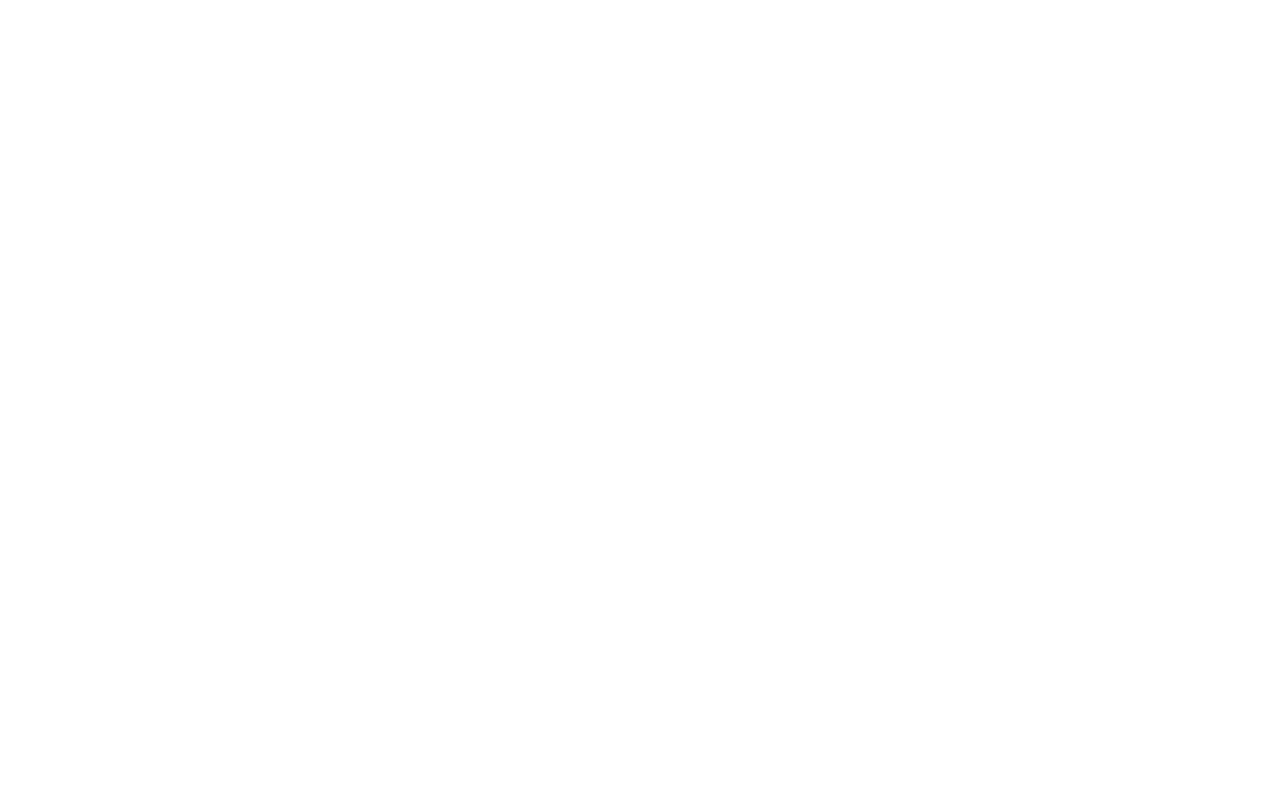
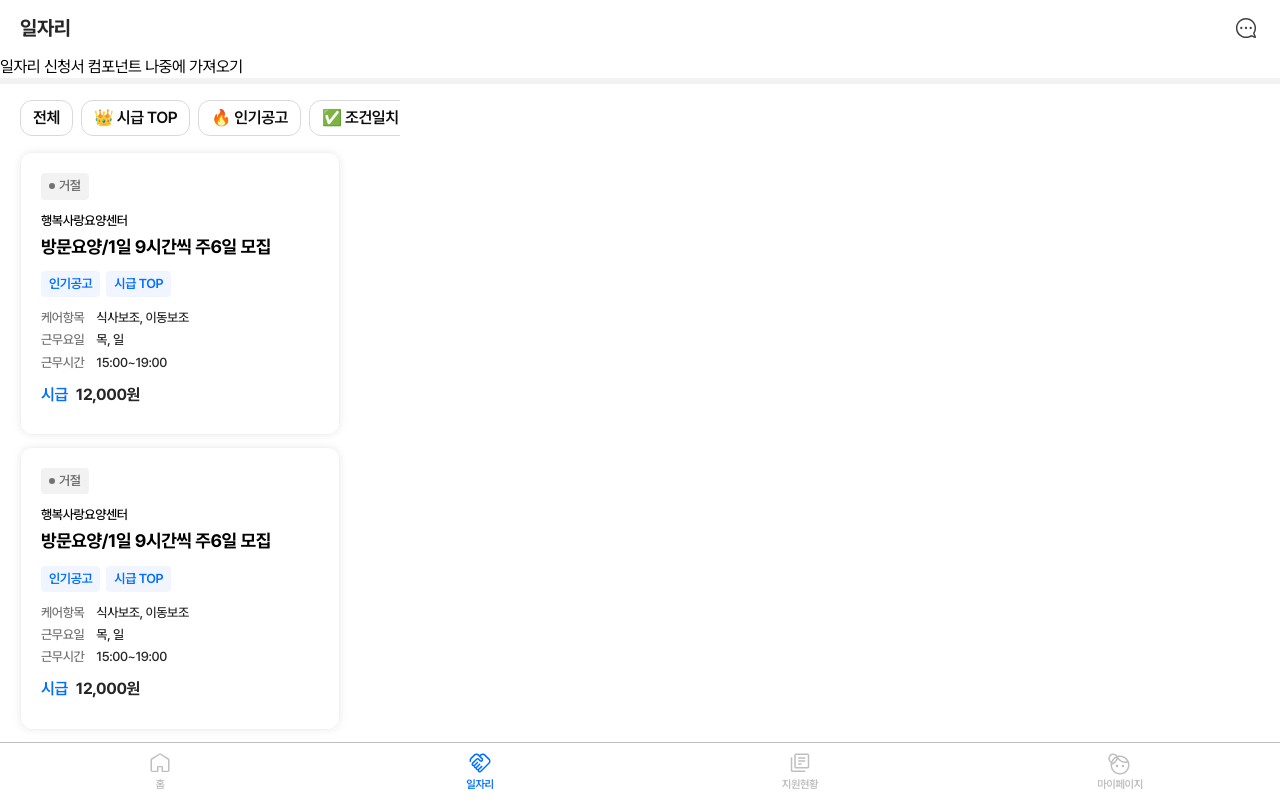
Before and after one commit to Early-Us/BeCareful-Client, a React (Vite) app: page /work in a window 1280 px wide. Before the commit this address had no page. Built offline with nearby package versions, Linux system fonts and the light colour scheme.

Commit message:
feat: 일자리 페이지 퍼블리싱

```diff
--- a/src/App.tsx
+++ b/src/App.tsx
@@ -6,6 +6,7 @@
 import { SignUpPage } from '@/page/SignUp/SignUpPage';
 import SignUpForm from '@/page/SignUp/SignUpForm';
 import { WorkDetailPage } from '@/page/Works/WorkDetailPage';
+import { WorkMainPage } from '@/page/Works/WorkMainPage';
 
 function App() {
   return (
@@ -20,6 +21,7 @@
       <Route path="/signup" element={<SignUpPage />} />
       <Route path="/signup/caregiver" element={<SignUpForm />} />
 
+      <Route path="/work" element={<WorkMainPage />} />
       <Route path="/work/workdetail" element={<WorkDetailPage />} />
     </Routes>
   );
--- /dev/null
+++ b/src/components/Works/WorkMain/WorkFilterContet.tsx
@@ -0,0 +1,28 @@
+import { WorkMainFilterTag } from '@/components/Works/WorkMain/WorkMainFilterTag';
+import { styled } from 'styled-components';
+
+export const WorkFilterContent = () => {
+  return (
+    <FilterContainer>
+      <WorkMainFilterTag selected={false}>전체</WorkMainFilterTag>
+      <WorkMainFilterTag selected={false}>👑 시급 TOP</WorkMainFilterTag>
+      <WorkMainFilterTag selected={false}>🔥 인기공고</WorkMainFilterTag>
+      <WorkMainFilterTag selected={false}>✅ 조건일치</WorkMainFilterTag>
+    </FilterContainer>
+  );
+};
+
+const FilterContainer = styled.div`
+  display: flex;
+  width: 360px;
+  padding: 0 20px;
+  flex-direction: row;
+  align-items: flex-start;
+  gap: 8px;
+  overflow-x: auto;
+  white-space: nowrap;
+  ::-webkit-scrollbar {
+    width: 0px;
+    display: none;
+  }
+`;
--- /dev/null
+++ b/src/components/Works/WorkMain/WorkMainFilterTag.tsx
@@ -0,0 +1,55 @@
+import React, { useState } from 'react';
+import { styled } from 'styled-components';
+
+interface FilterProps {
+  children: React.ReactNode;
+  selected?: boolean;
+}
+
+export const WorkMainFilterTag = ({ children, selected }: FilterProps) => {
+  const [isSelected, setIsSelected] = useState(selected || false);
+
+  const handleClick = () => {
+    setIsSelected((prev) => !prev);
+  };
+
+  return (
+    <MainContainer>
+      <FilterContainer isSelected={isSelected} onClick={handleClick}>
+        {children}
+      </FilterContainer>
+    </MainContainer>
+  );
+};
+
+const FilterContainer = styled.div<{ isSelected: boolean }>`
+  display: inline-flex;
+  height: 36px;
+  padding: 8px 12px;
+  box-sizing: border-box;
+  justify-content: center;
+  align-items: center;
+
+  border-radius: 12px;
+  border: 1px solid
+    ${({ theme, isSelected }) =>
+      isSelected ? theme.colors.mainBlue : theme.colors.gray100};
+
+  font-size: ${({ theme }) => theme.typography.fontSize.title5};
+  font-weight: ${({ theme }) => theme.typography.fontWeight.semibold};
+
+  color: ${({ theme, isSelected }) =>
+    isSelected ? theme.colors.mainBlue : theme.colors.gray900};
+  background-color: ${({ isSelected, theme }) =>
+    isSelected ? theme.colors.subBlue : theme.colors.white};
+  white-space: nowrap;
+`;
+
+const MainContainer = styled.div`
+  display: flex;
+  padding: 16px 0px;
+  flex-direction: column;
+  justify-content: center;
+  align-items: flex-start;
+  gap: 8px;
+`;
--- /dev/null
+++ b/src/components/Works/WorkMain/WorkMainHeader.tsx
@@ -0,0 +1,22 @@
+import { ReactComponent as MessageIcon } from '@/assets/icons/works/MessageIcon.svg';
+import { styled } from 'styled-components';
+
+export const WorkMainHeader = () => {
+  return (
+    <HeaderContainer>
+      일자리
+      <MessageIcon />
+    </HeaderContainer>
+  );
+};
+const HeaderContainer = styled.div`
+  display: flex;
+  justify-content: space-between;
+  align-items: center;
+  height: 56px;
+  padding: 0px 20px;
+
+  font-size: ${({ theme }) => theme.typography.fontSize.title3};
+  font-weight: ${({ theme }) => theme.typography.fontWeight.bold};
+  color: ${({ theme }) => theme.colors.gray800};
+`;
--- /dev/null
+++ b/src/page/Works/WorkMainPage.tsx
@@ -0,0 +1,57 @@
+import { ApplyCard } from '@/components/common/ApplyCard/ApplyCard';
+import { TabBar } from '@/components/common/TabBar';
+import { WorkFilterContent } from '@/components/Works/WorkMain/WorkFilterContet';
+import { WorkMainHeader } from '@/components/Works/WorkMain/WorkMainHeader';
+import { styled } from 'styled-components';
+
+export const WorkMainPage = () => {
+  return (
+    <div>
+      <WorkMainHeader />
+      <div>일자리 신청서 컴포넌트 나중에 가져오기</div>
+      <GapContainer />
+      <WorkFilterContent />
+      <CardContainer>
+        <ApplyCard
+          chipState="fail"
+          centerName="행복사랑요양센터"
+          description="방문요양/1일 9시간씩 주6일 모집"
+          tags={['인기공고', '시급 TOP']}
+          careItems={['식사보조', '이동보조']}
+          workingDays={['목', '일']}
+          workingHours="15:00~19:00"
+          hourlyRate="12,000원"
+        />
+        <ApplyCard
+          chipState="fail"
+          centerName="행복사랑요양센터"
+          description="방문요양/1일 9시간씩 주6일 모집"
+          tags={['인기공고', '시급 TOP']}
+          careItems={['식사보조', '이동보조']}
+          workingDays={['목', '일']}
+          workingHours="15:00~19:00"
+          hourlyRate="12,000원"
+        />
+      </CardContainer>
+
+      <TabBar />
+    </div>
+  );
+};
+
+const GapContainer = styled.div`
+  display: flex;
+  height: 6px;
+  background-color: ${({ theme }) => theme.colors.gray50};
+`;
+
+//이 부분은 나중에 필터링 구현하면서 고칠 예정
+const CardContainer = styled.div`
+  display: flex;
+  padding: 0 20px;
+  width: 360px;
+  gap: 12px;
+  justify-content: center;
+  align-items: center;
+  flex-direction: column;
+`;
```
